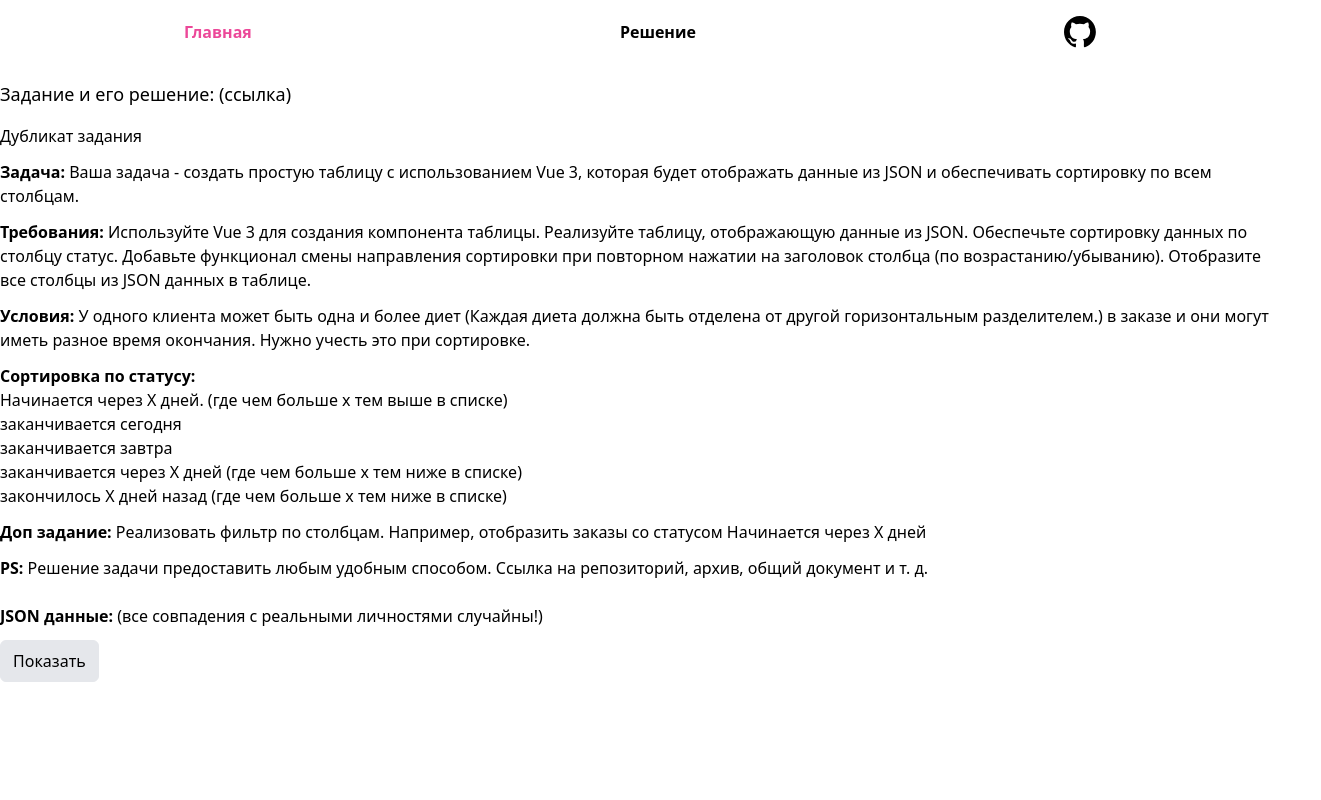
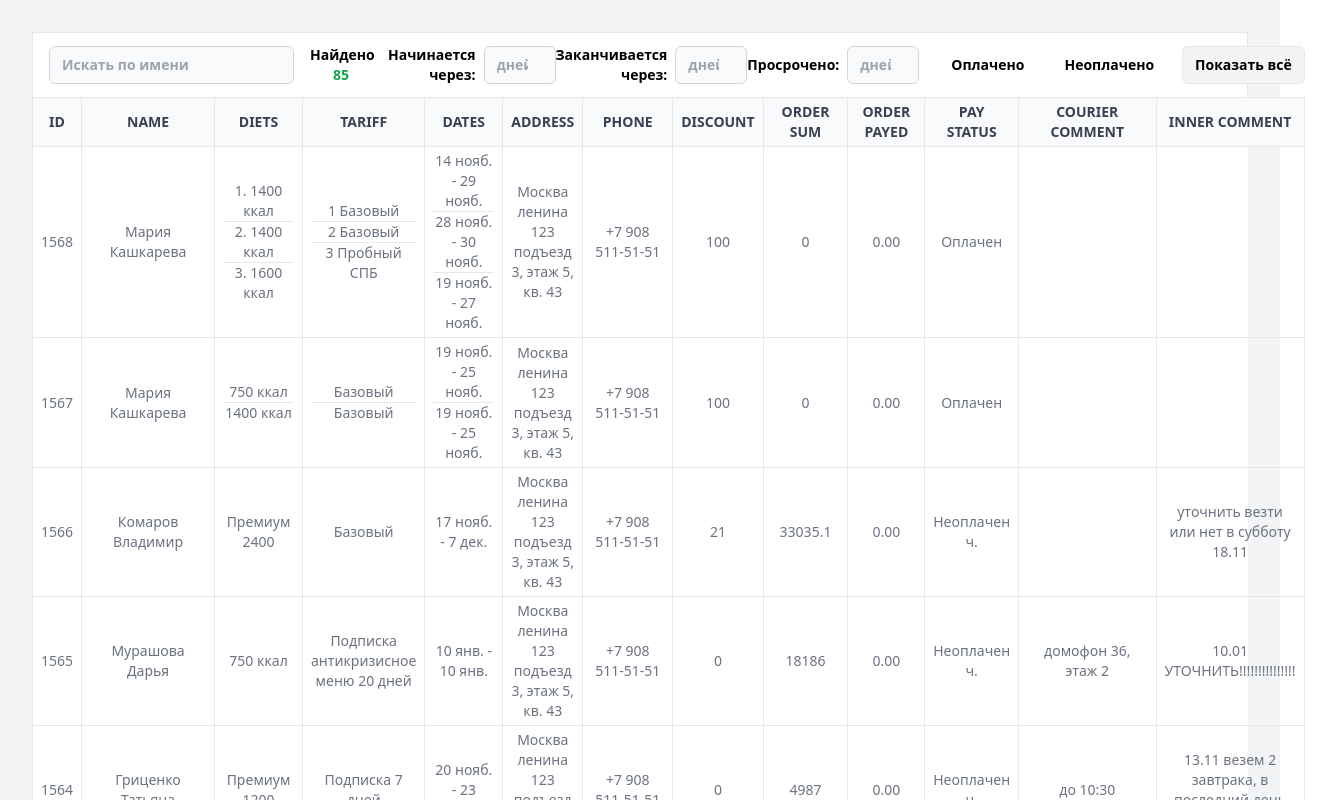
Before and after one commit to detailcore/vue3-table-test, a Vue app: page / in a window 1280 px wide. Shown: the top 800 px of the page, 1321 px wide, since content can reach past the window. Built offline with nearby package versions, Linux system fonts and the light colour scheme.

Commit message:
remove routes

```diff
--- a/src/App.vue
+++ b/src/App.vue
@@ -1,15 +1,13 @@
 <script setup>
-import RegionHeader from '@/components/RegionHeader.vue'
+// import RegionHeader from '@/components/RegionHeader.vue'
 // import RegionFooter from '@/components/RegionFooter.vue'
 import { RouterView } from 'vue-router'
 </script>
 
 <template>
-  <RegionHeader />
+  <!-- <RegionHeader /> -->
 
   <RouterView />
 
   <!-- <RegionFooter /> -->
 </template>
-
-<style scoped></style>
--- a/src/router/index.js
+++ b/src/router/index.js
@@ -1,20 +1,22 @@
 import { createRouter, createWebHistory } from 'vue-router'
 
-import Home from '@/pages/HomePage.vue'
+// import Home from '@/pages/HomePage.vue'
+import Table from '@/pages/ChangedDataPage.vue'
 
 const router = createRouter({
   history: createWebHistory(import.meta.env.BASE_URL),
 
   routes: [
+    // {
+    //   path: '/',
+    //   name: 'home',
+    //   component: Home,
+    // },
     {
       path: '/',
-      name: 'home',
-      component: Home,
-    },
-    {
-      path: '/changed',
       name: 'changedDataPage',
-      component: () => import('@/pages/ChangedDataPage.vue'),
+      component: Table,
+      // component: () => import('@/pages/ChangedDataPage.vue'),
     },
   ],
 })
```
